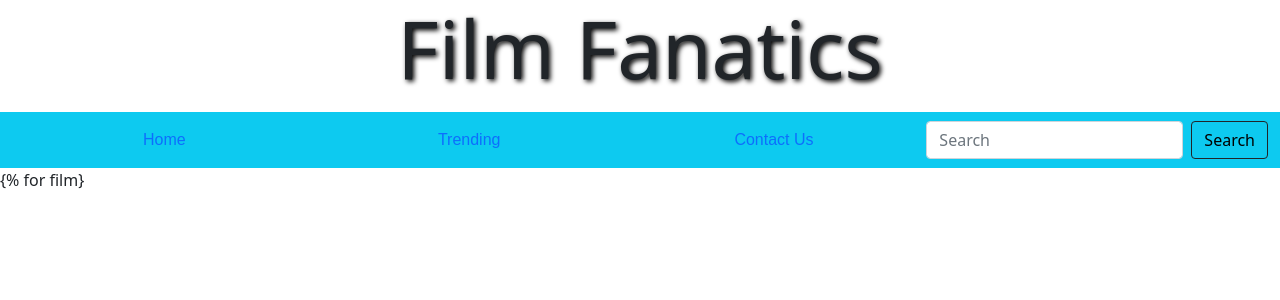
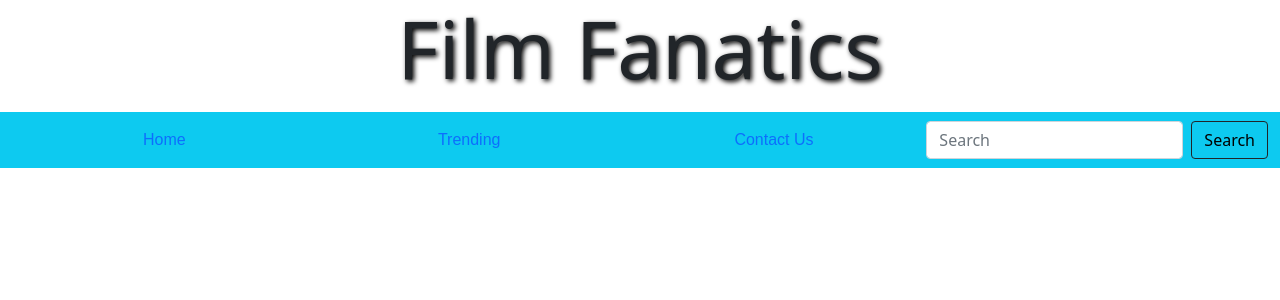
Before and after one commit to dhockley2001/wad2_project, a Django app: template templates/filmfanatics/trending.html in a window 1280 px wide. Shown: the top 300 px of the page. Run offline with Django 3.2, Linux system fonts and the light colour scheme; the template is opened without the code that fills it: most values are stand-ins (such as "Sample title", 1, 10 or a date in 2020); some libraries are stand-ins or nearby versions.

Commit message:
working on trending

```diff
--- a/templates/filmfanatics/genre.html
+++ b/templates/filmfanatics/genre.html
@@ -52,6 +52,7 @@
 
           <div class="panel panel-default">
             <div class="panel-body">
+              <h5> Reviews : </h5>
               <strong> This is just some random text to see if the scrolling thing works</strong>
               <br>
               Pero pusieron la canción, eh, eh, eh
--- a/templates/filmfanatics/trending.html
+++ b/templates/filmfanatics/trending.html
@@ -6,6 +6,8 @@
 {% endblock %}
 
 {% block body_block %}
-{% for film}
+{% for film in trending_films %}
+
+{% endfor %}
 
 {% endblock %}
```
